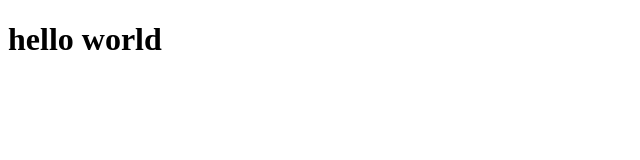
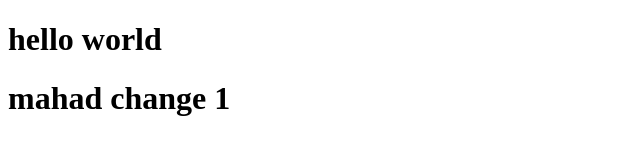
Before and after one commit to mahadalifazil/BootCamp2020Samples, a plain HTML site: page index.html in a window 1280 px wide. Shown: the whole page, without its empty margins (0-640 px from the left). Drawn offline with Linux system fonts and the light colour scheme.

Commit message:
update index.html

```diff
--- a/index.html
+++ b/index.html
@@ -7,5 +7,6 @@
 </head>
 <body>
     <h1>hello world </h1>
+    <h1>mahad change 1</h1>
 </body>
 </html>
```
Also changed, not shown: 2 other files.
